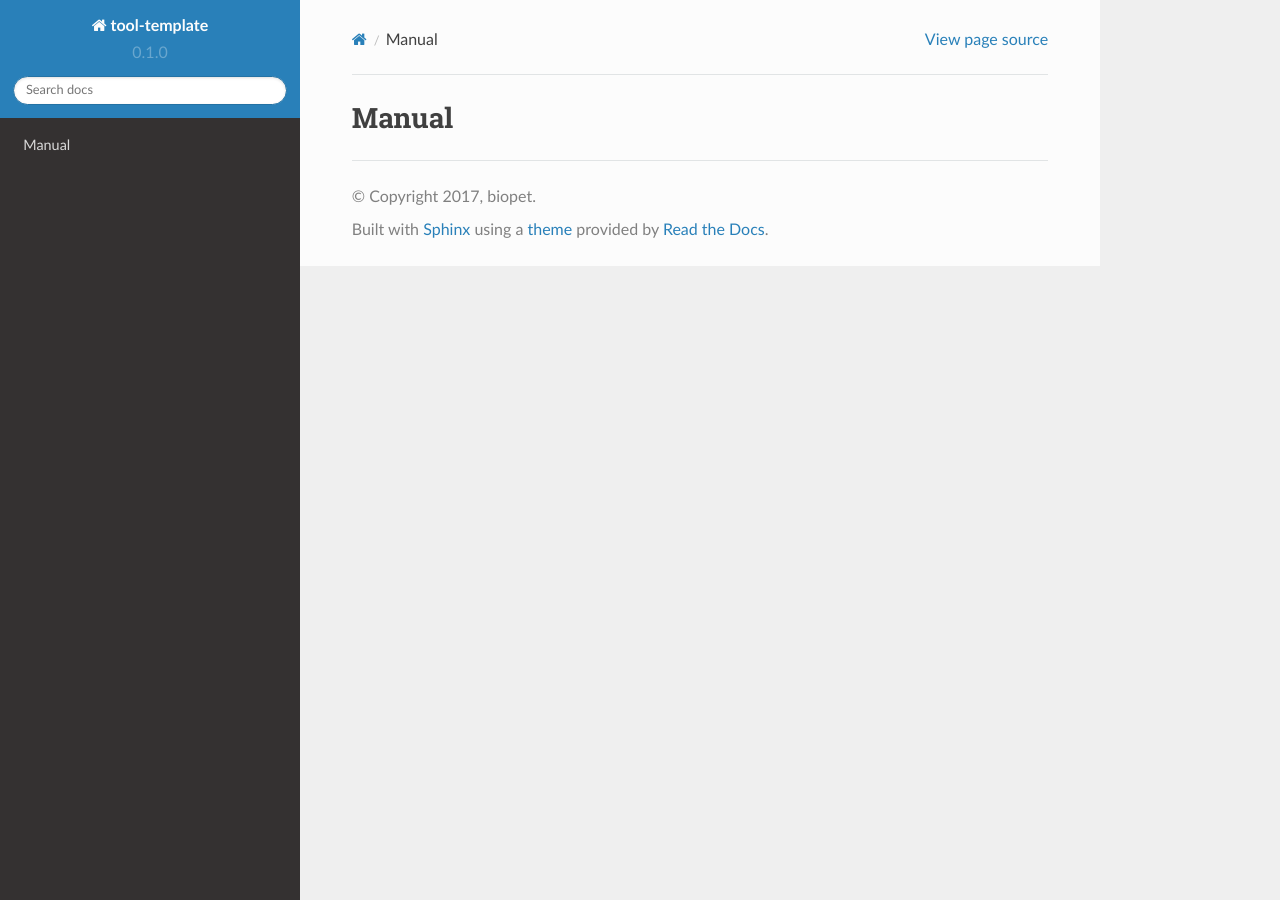
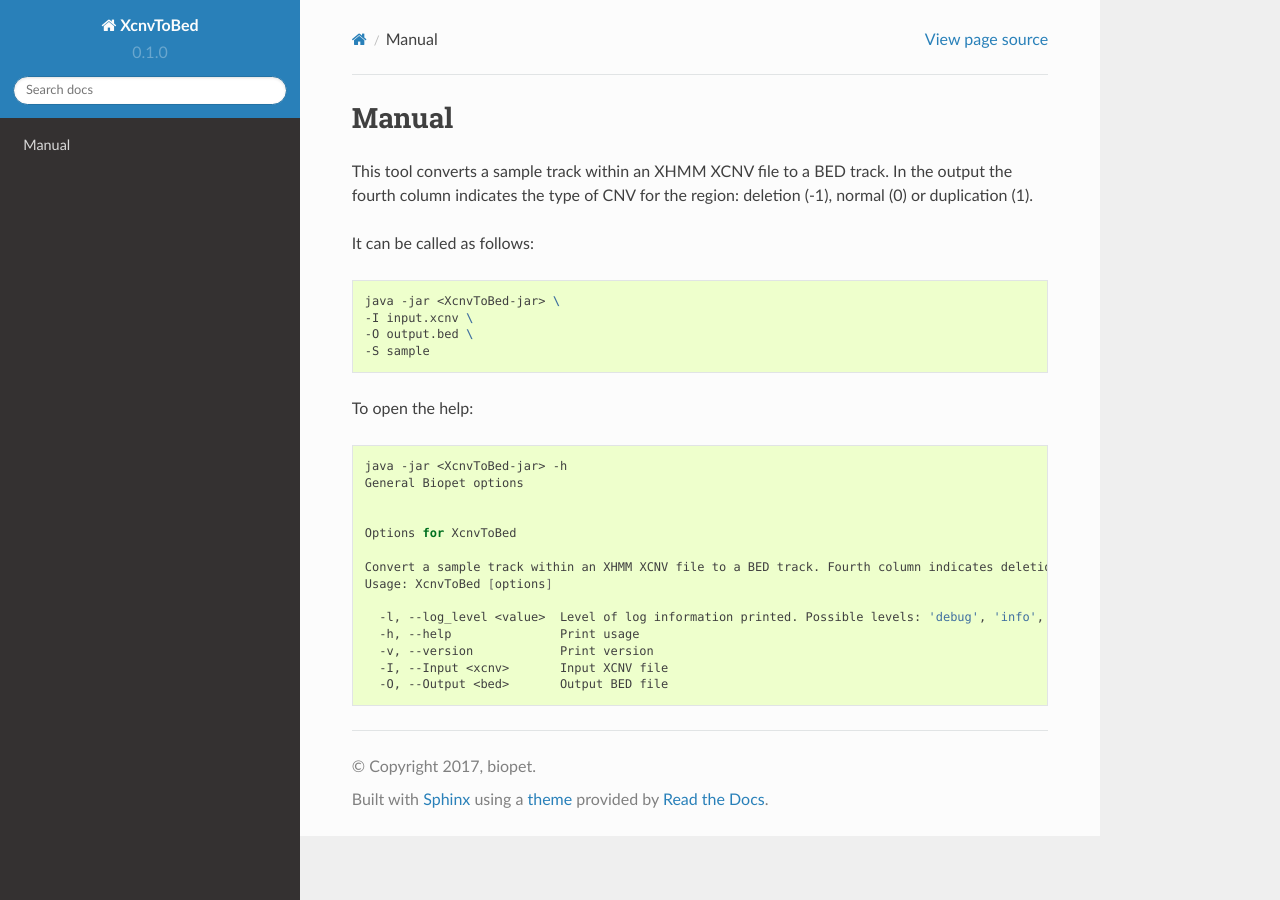
Before and after one commit to biopet/xcnvtobed, a Sphinx documentation site: the page built from docs/MANUAL.md, in a window 1280 px wide. Built offline with Sphinx 7.4.7 and the Read the Docs theme 2.0.0, drawn with Linux system fonts in a browser that asks for light colours.

Commit message:
documentation

````diff
--- a/docs/MANUAL.md
+++ b/docs/MANUAL.md
@@ -1,3 +1,30 @@
 # Manual
 
-<Elaborate usage description>
+This tool converts a sample track within an XHMM XCNV file to a BED track. In the output the fourth column indicates
+the type of CNV for the region: deletion (-1), normal (0) or duplication (1).
+
+It can be called as follows:
+```bash
+java -jar <XcnvToBed-jar> \
+-I input.xcnv \
+-O output.bed \
+-S sample
+```
+
+To open the help:
+```bash
+java -jar <XcnvToBed-jar> -h
+General Biopet options
+
+
+Options for XcnvToBed
+
+Convert a sample track within an XHMM XCNV file to a BED track. Fourth column indicates deletion (-1), normal (0) or duplication (1) of region
+Usage: XcnvToBed [options]
+
+  -l, --log_level <value>  Level of log information printed. Possible levels: 'debug', 'info', 'warn', 'error'
+  -h, --help               Print usage
+  -v, --version            Print version
+  -I, --Input <xcnv>       Input XCNV file
+  -O, --Output <bed>       Output BED file
+```
--- a/docs/conf.py
+++ b/docs/conf.py
@@ -49,7 +49,7 @@ source_suffix = ['.rst', '.md']
 master_doc = 'index'
 
 # General information about the project.
-project = u'tool-template'
+project = u'XcnvToBed'
 copyright = u'2017, biopet'
 author = u'biopet'
 
@@ -118,7 +118,7 @@ html_sidebars = {
 # -- Options for HTMLHelp output ------------------------------------------
 
 # Output file base name for HTML help builder.
-htmlhelp_basename = 'tool-templatedoc'
+htmlhelp_basename = 'XcnvToBeddoc'
 
 
 # -- Options for LaTeX output ---------------------------------------------
@@ -145,7 +145,7 @@ latex_elements = {
 # (source start file, target name, title,
 #  author, documentclass [howto, manual, or own class]).
 latex_documents = [
-    (master_doc, 'tool-template.tex', u'tool-template Documentation',
+    (master_doc, 'XcnvToBed.tex', u'XcnvToBed Documentation',
      u'biopet', 'manual'),
 ]
 
@@ -155,7 +155,7 @@ latex_documents = [
 # One entry per manual page. List of tuples
 # (source start file, name, description, authors, manual section).
 man_pages = [
-    (master_doc, 'tool-template', u'tool-template Documentation',
+    (master_doc, 'XcnvToBed', u'XcnvToBed Documentation',
      [author], 1)
 ]
 
@@ -166,7 +166,7 @@ man_pages = [
 # (source start file, target name, title, author,
 #  dir menu entry, description, category)
 texinfo_documents = [
-    (master_doc, 'tool-template', u'tool-template Documentation',
-     author, 'tool-template', 'One line description of project.',
+    (master_doc, 'XcnvToBed', u'XcnvToBed Documentation',
+     author, 'XcnvToBed', 'One line description of project.',
      'Miscellaneous'),
 ]
````
Also changed, not shown: README.md (+3 -3 lines), docs/INSTALLATION.md (+2 -2 lines), 1 other file.
